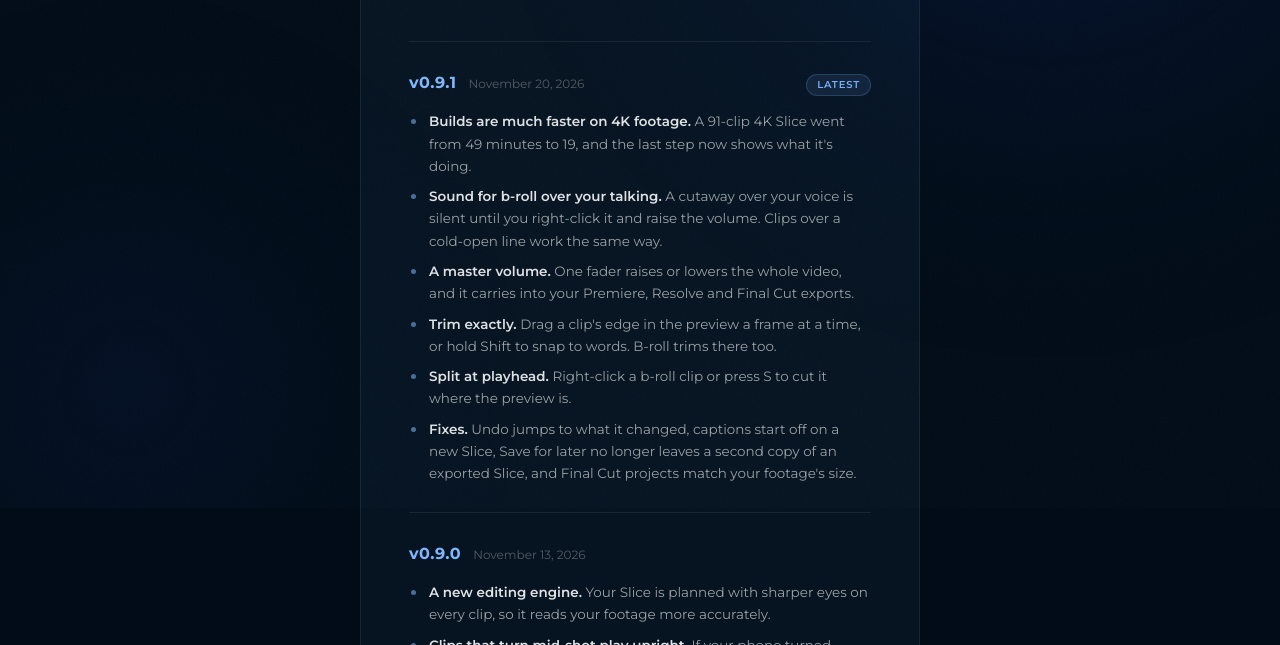
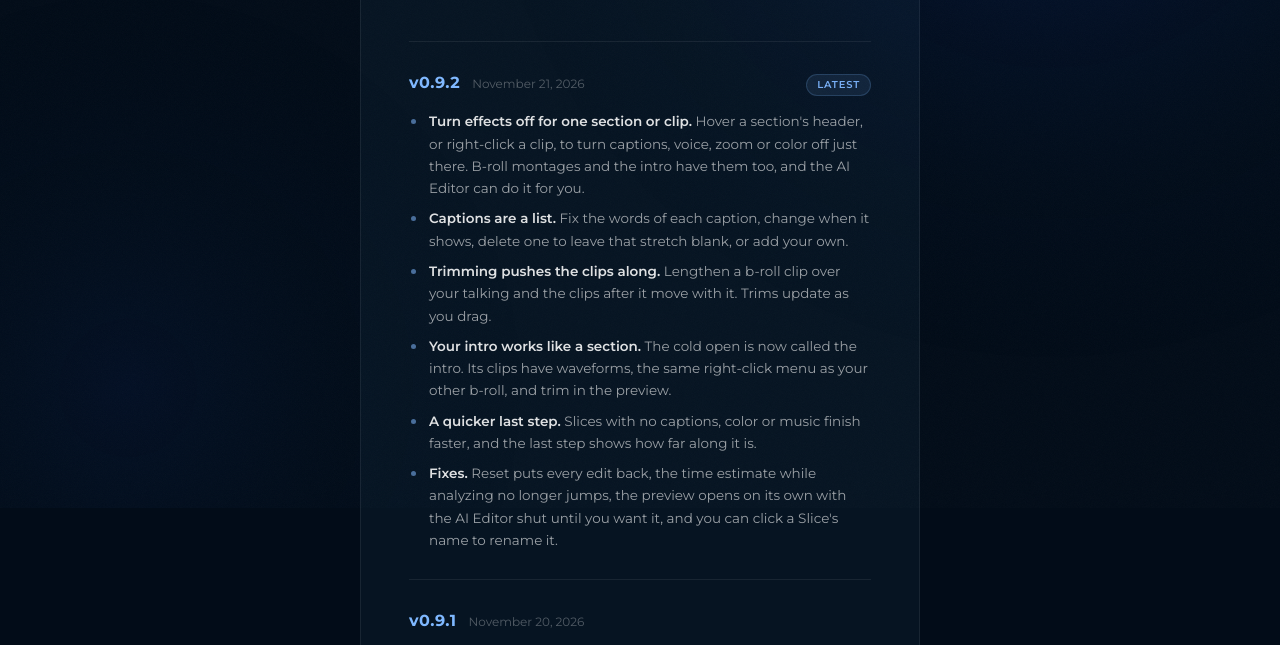
Before and after one commit to sliceoflifeapp/slice-of-life-web, a plain HTML site: page changelog.html in a window 1280 px wide. Shown: the part 292-937 px from the top of the page. Drawn offline with Linux system fonts and the light colour scheme.

Commit message:
v0.9.2: changelog and version strings
Co-Authored-By: Claude Sonnet 5.5 <noreply@anthropic.com>

```diff
--- a/changelog.html
+++ b/changelog.html
@@ -198,9 +198,24 @@
 
       <div class="release">
         <div class="release-header">
+          <span class="release-version">v0.9.2</span>
+          <span class="release-date">November 21, 2026</span>
+          <span class="release-tag">Latest</span>
+        </div>
+        <ul>
+          <li><strong>Turn effects off for one section or clip.</strong> Hover a section's header, or right-click a clip, to turn captions, voice, zoom or color off just there. B-roll montages and the intro have them too, and the AI Editor can do it for you.</li>
+          <li><strong>Captions are a list.</strong> Fix the words of each caption, change when it shows, delete one to leave that stretch blank, or add your own.</li>
+          <li><strong>Trimming pushes the clips along.</strong> Lengthen a b-roll clip over your talking and the clips after it move with it. Trims update as you drag.</li>
+          <li><strong>Your intro works like a section.</strong> The cold open is now called the intro. Its clips have waveforms, the same right-click menu as your other b-roll, and trim in the preview.</li>
+          <li><strong>A quicker last step.</strong> Slices with no captions, color or music finish faster, and the last step shows how far along it is.</li>
+          <li><strong>Fixes.</strong> Reset puts every edit back, the time estimate while analyzing no longer jumps, the preview opens on its own with the AI Editor shut until you want it, and you can click a Slice's name to rename it.</li>
+        </ul>
+      </div>
+
+      <div class="release">
+        <div class="release-header">
           <span class="release-version">v0.9.1</span>
           <span class="release-date">November 20, 2026</span>
-          <span class="release-tag">Latest</span>
         </div>
         <ul>
           <li><strong>Builds are much faster on 4K footage.</strong> A 91-clip 4K Slice went from 49 minutes to 19, and the last step now shows what it's doing.</li>
```
Also changed, not shown: download.html (+1 -1 lines), downloadfreetrial.html (+1 -1 lines), index.html (+1 -1 lines), update.html (+1 -1 lines).
